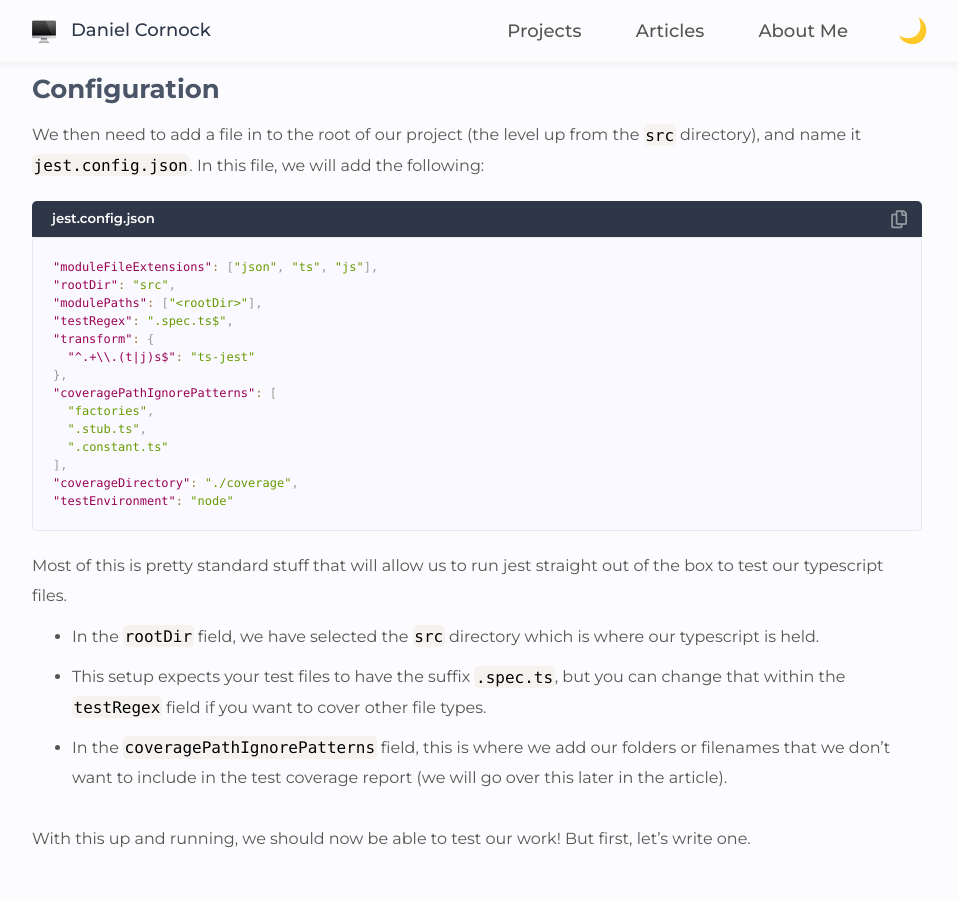
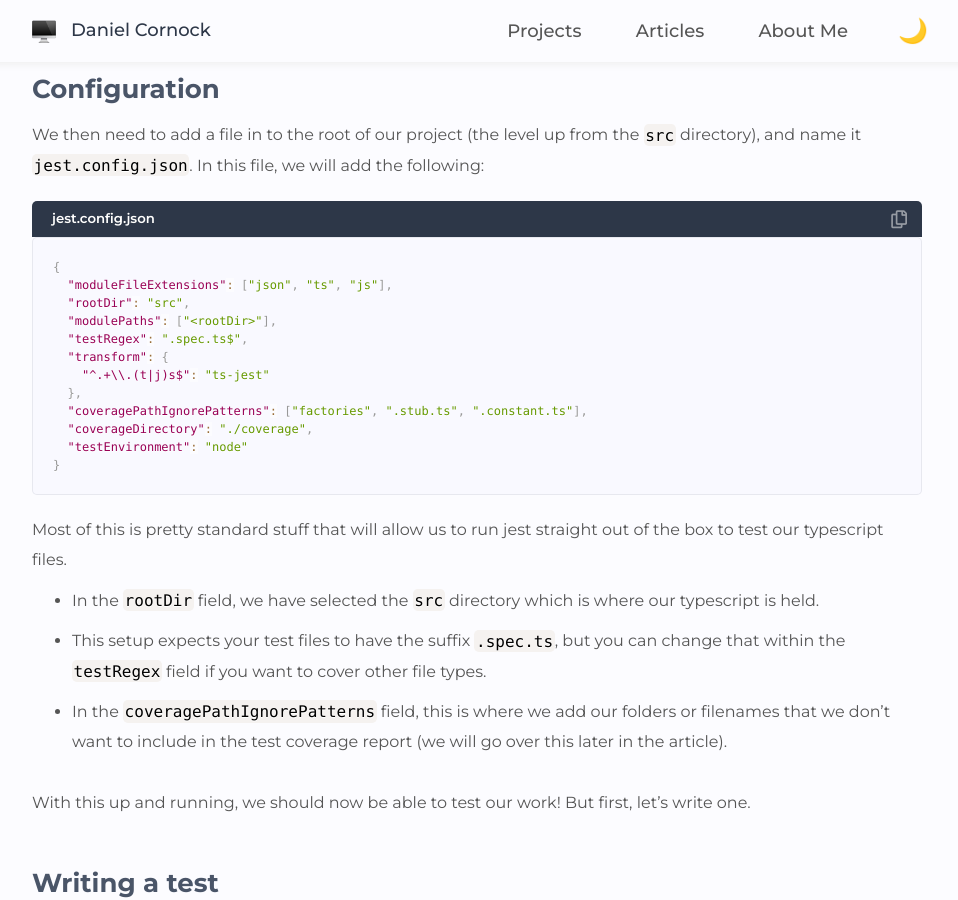
Before and after one commit to danielcornock/danielcornock.co.uk, a Jekyll site: the page built from _posts/2020-06-06-bootstrap-typescript-3-testing.md, in a window 1280 px wide and 900 px high, scrolled down 1017 px. Shown: the whole window, without its empty margins (163-1121 px from the left). Built offline with Jekyll 4.4.1, drawn with Linux system fonts in a browser that asks for light colours; nearby versions of some CDN libraries.

````diff
--- a/_posts/2020-06-06-bootstrap-typescript-3-testing.md
+++ b/_posts/2020-06-06-bootstrap-typescript-3-testing.md
@@ -32,20 +32,18 @@ We then need to add a file in to the root of our project (the level up from the
 ##### jest.config.json
 
 ```json
-"moduleFileExtensions": ["json", "ts", "js"],
-"rootDir": "src",
-"modulePaths": ["<rootDir>"],
-"testRegex": ".spec.ts$",
-"transform": {
-  "^.+\\.(t|j)s$": "ts-jest"
-},
-"coveragePathIgnorePatterns": [
-  "factories",
-  ".stub.ts",
-  ".constant.ts"
-],
-"coverageDirectory": "./coverage",
-"testEnvironment": "node"
+{
+  "moduleFileExtensions": ["json", "ts", "js"],
+  "rootDir": "src",
+  "modulePaths": ["<rootDir>"],
+  "testRegex": ".spec.ts$",
+  "transform": {
+    "^.+\\.(t|j)s$": "ts-jest"
+  },
+  "coveragePathIgnorePatterns": ["factories", ".stub.ts", ".constant.ts"],
+  "coverageDirectory": "./coverage",
+  "testEnvironment": "node"
+}
 ```
 
 Most of this is pretty standard stuff that will allow us to run jest straight out of the box to test our typescript files.
````
